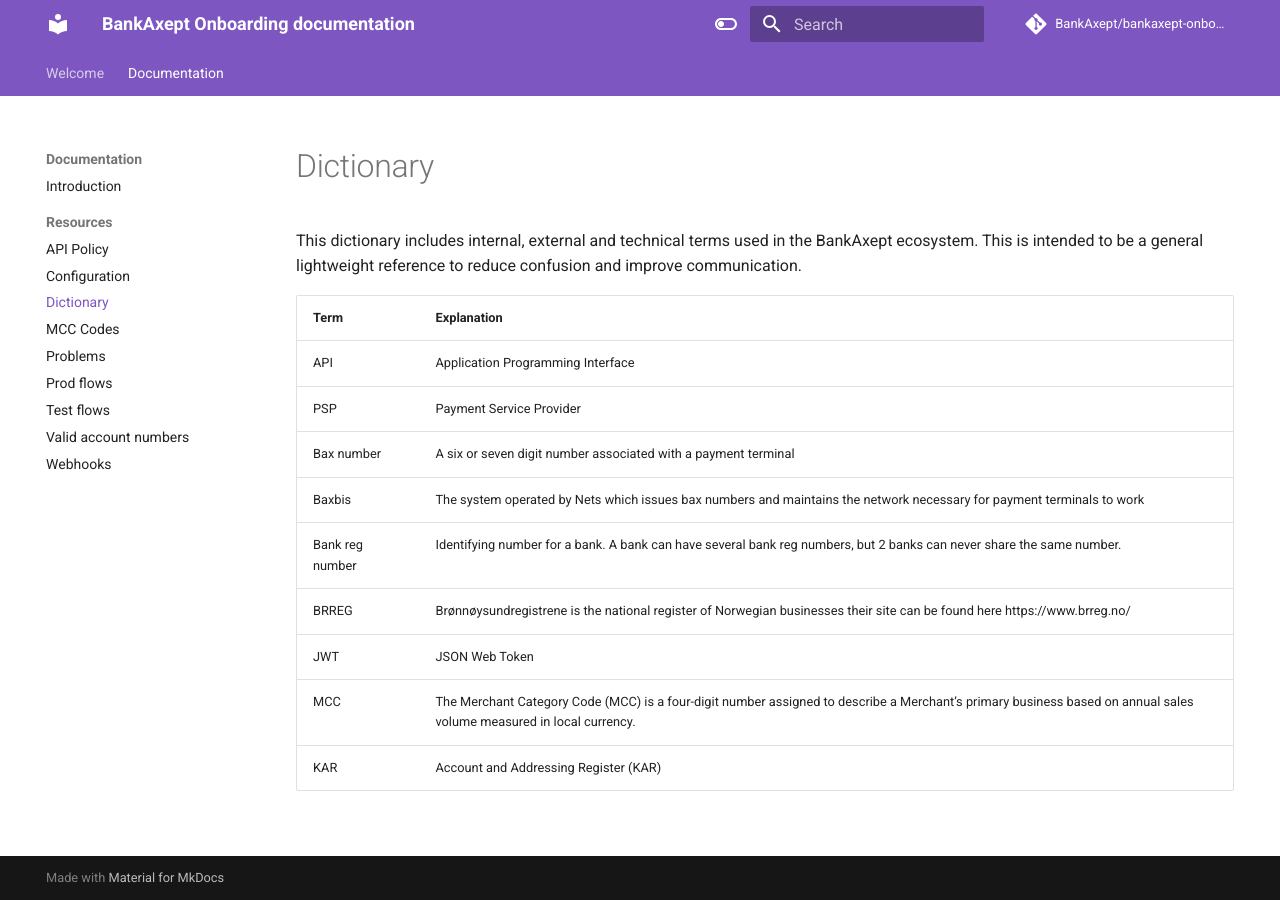
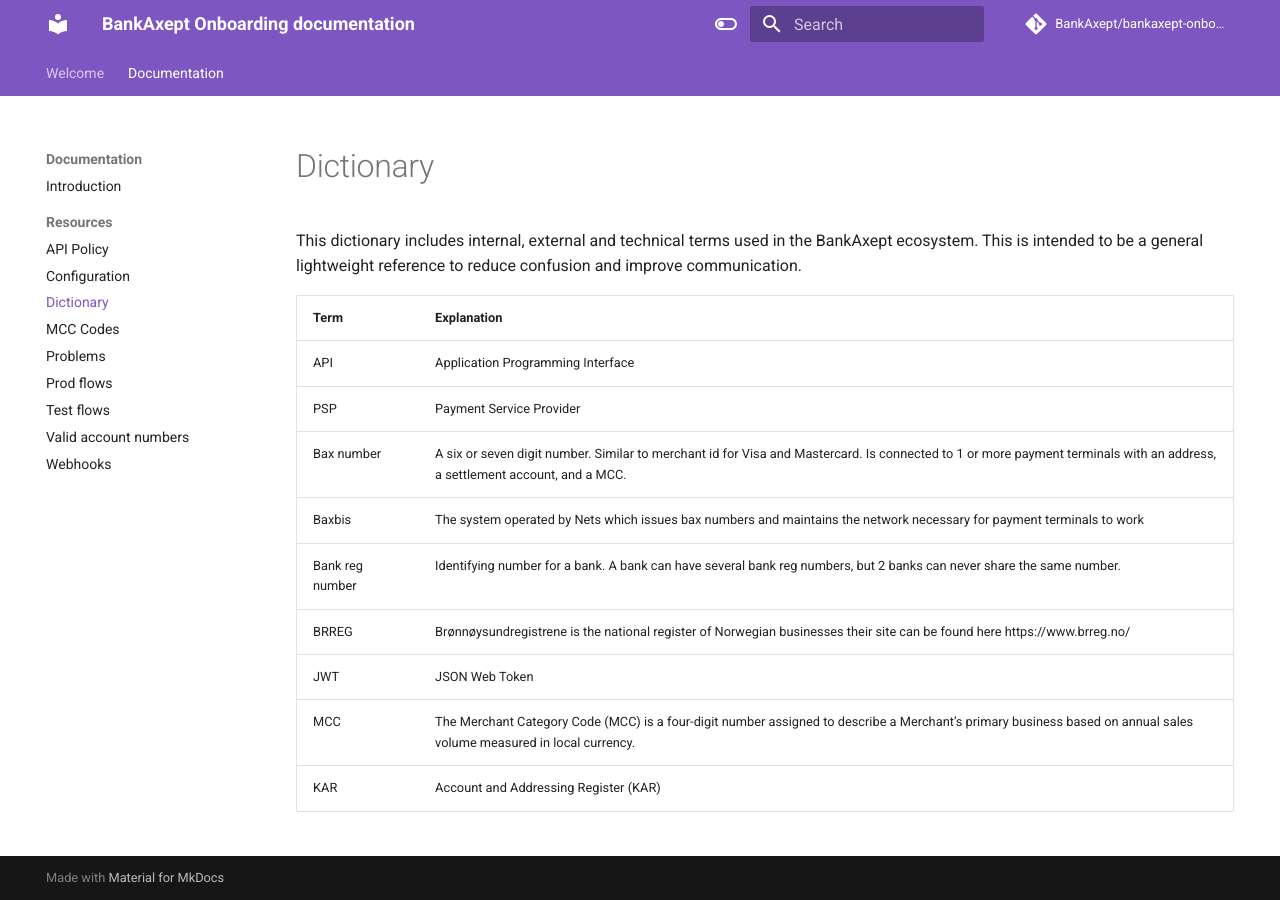
Before and after one commit to BankAxept/bankaxept-onboarding-external-documentation, an MkDocs documentation site: the page built from docs/dictionary.md, in a window 1280 px wide. Built offline with MkDocs 1.6.1 and Material for MkDocs 9.7.7, drawn with Linux system fonts in a browser that asks for light colours; comment, search, counter and statistics services are not loaded.

Commit message:
Update Bax number description for clarity and detail (#41)
* Update Bax number description for clarity and detail

* Update docs/dictionary.md

Co-authored-by: Copilot <175728472+Copilot@users.noreply.github.com>

---------

Co-authored-by: Copilot <175728472+Copilot@users.noreply.github.com>

```diff
--- a/docs/dictionary.md
+++ b/docs/dictionary.md
@@ -3,14 +3,14 @@
 This dictionary includes internal, external and technical terms used in the BankAxept ecosystem.
 This is intended to be a general lightweight reference to reduce confusion and improve communication.
 
-| Term            | Explanation                                                                                                                                                         |
-|-----------------|---------------------------------------------------------------------------------------------------------------------------------------------------------------------|
-| API             | Application Programming Interface                                                                                                                                   |
-| PSP             | Payment Service Provider                                                                                                                                            |
-| Bax number      | A six or seven digit number associated with a payment terminal                                                                                                      |
-| Baxbis          | The system operated by Nets which issues bax numbers and maintains the network necessary for payment terminals to work                                              |
-| Bank reg number | Identifying number for a bank. A bank can have several bank reg numbers, but 2 banks can never share the same number.                                               |
-| BRREG           | Brønnøysundregistrene is the national register of Norwegian businesses their site can be found here https://www.brreg.no/                                           |
-| JWT             | JSON Web Token                                                                                                                                                      |
-| MCC             | The Merchant Category Code (MCC) is a four-digit number assigned to describe a Merchant’s primary business based on annual sales volume measured in local currency. |
-| KAR             | Account and Addressing Register (KAR)                                                                                                                               |
+| Term            | Explanation                                                                                                                                                                 |
+|-----------------|-----------------------------------------------------------------------------------------------------------------------------------------------------------------------------|
+| API             | Application Programming Interface                                                                                                                                           |
+| PSP             | Payment Service Provider                                                                                                                                                    |
+| Bax number      | A six or seven digit number. Similar to merchant id for Visa and Mastercard. Is connected to 1 or more payment terminals with an address, a settlement account, and a MCC.  |
+| Baxbis          | The system operated by Nets which issues bax numbers and maintains the network necessary for payment terminals to work                                                      |
+| Bank reg number | Identifying number for a bank. A bank can have several bank reg numbers, but 2 banks can never share the same number.                                                       |
+| BRREG           | Brønnøysundregistrene is the national register of Norwegian businesses their site can be found here https://www.brreg.no/                                                   |
+| JWT             | JSON Web Token                                                                                                                                                              |
+| MCC             | The Merchant Category Code (MCC) is a four-digit number assigned to describe a Merchant’s primary business based on annual sales volume measured in local currency.         |
+| KAR             | Account and Addressing Register (KAR)                                                                                                                                       |
```
